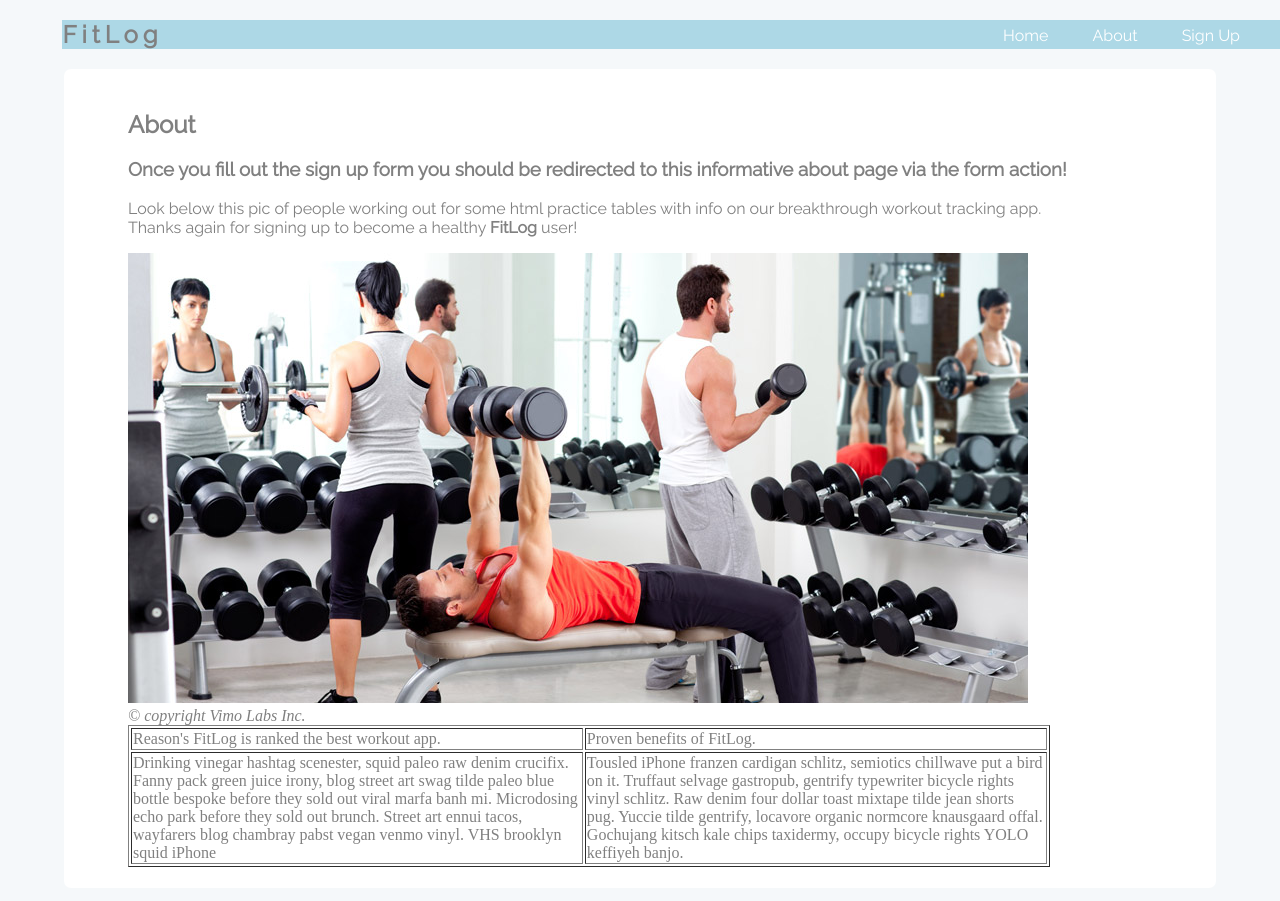
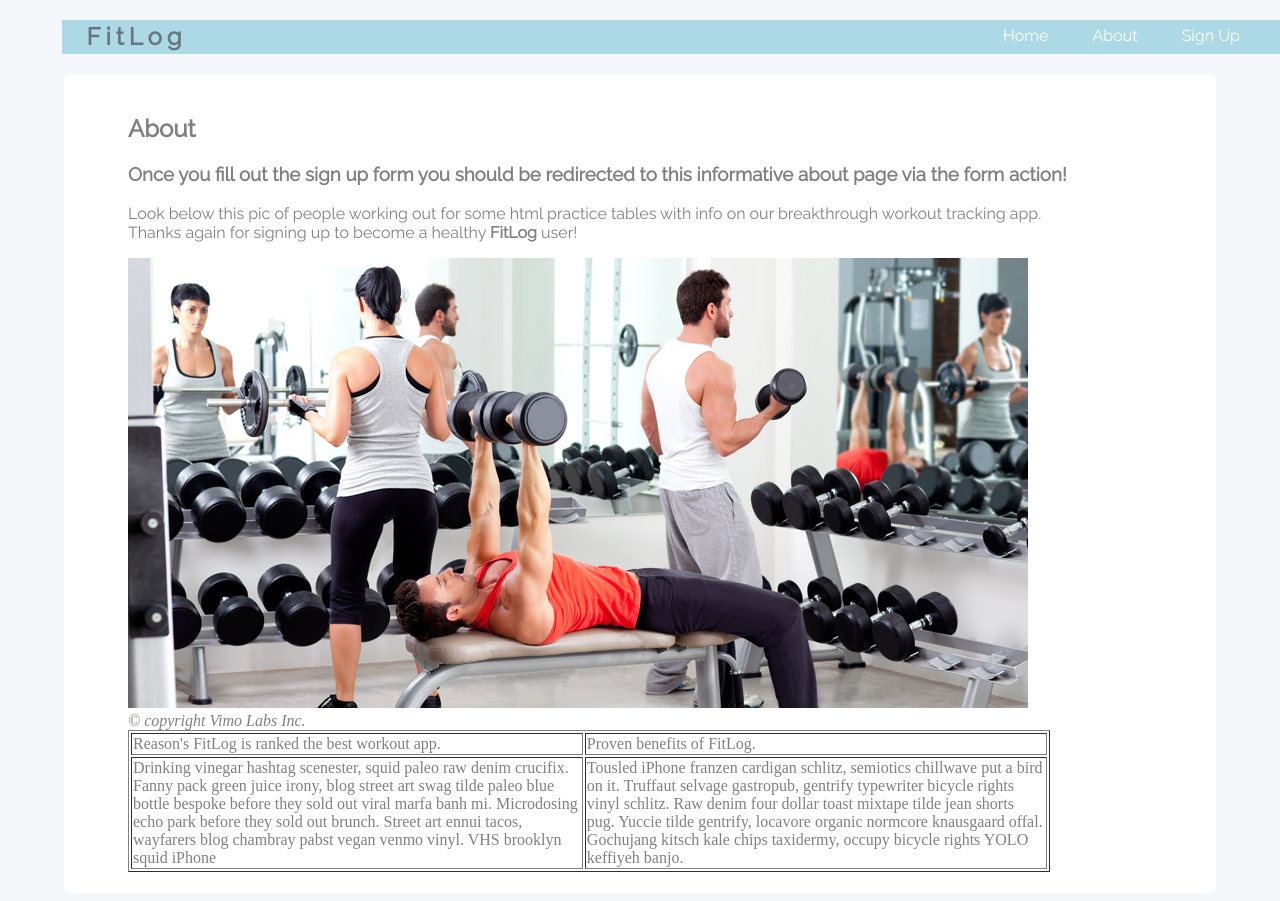
Before and after one commit to dannyarosenfeld/FitLog, a plain HTML site: page about.html in a window 1280 px wide. Drawn offline with Linux system fonts and the light colour scheme.

Commit message:
fix nav with padding

```diff
--- a/about.html
+++ b/about.html
@@ -16,7 +16,7 @@
 				<li><a href="about.html">About</a> </li>
 				<li><a href="signup-page.html">Sign Up</a></li>
 		</div>
-		<h1 style="background:lightblue">FitLog</h1>
+		<h1 id="ocean">FitLog</h1>
 	</nav>
 
 
--- a/styles.css
+++ b/styles.css
@@ -21,10 +21,18 @@
 		font-family: 'Raleway', sans-serif;
 		}
 
+		.lightblue {
+			background: #A0CAFB;
+		}
+
+		#ocean{
+			background: lightblue;
+		}
+
 		h1 {
-
+		padding:.1em 1em .1em 1em;
+		color:#66757F;
 		margin-left: 2.6em;
-		background: #A0CAFB;
 		letter-spacing:5px;
 		font-weight: bold;
 		}
```
Also changed, not shown: index.html (+1 -1 lines).
